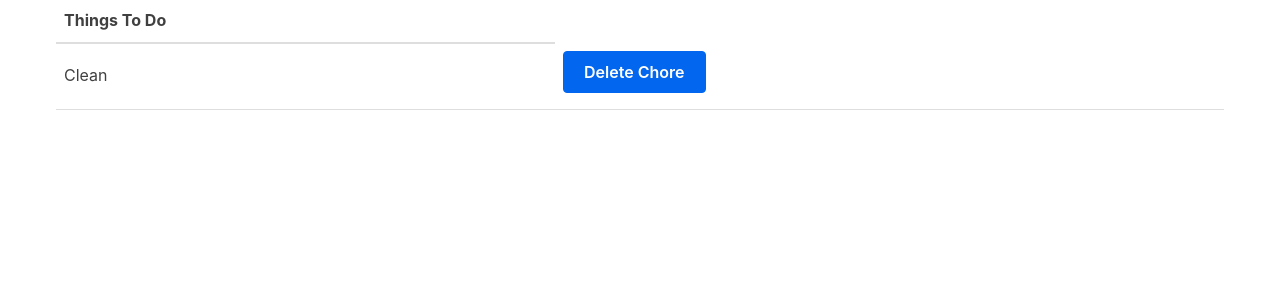
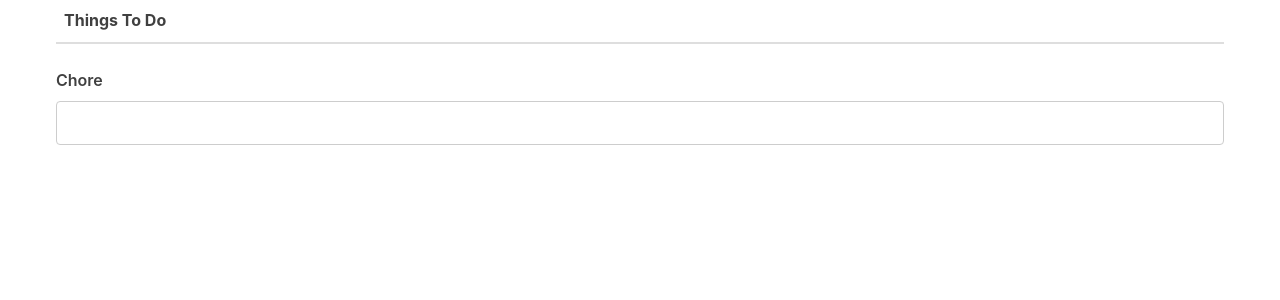
Before and after one commit to AngryGrizzlyBear/ToDoSomething, a React (Create React App) app in the folder react-tutorial/: page / in a window 1280 px wide. Shown: the top 300 px of the page. Built offline with nearby package versions, Linux system fonts and the light colour scheme.

Commit message:
Created an instance to submit form data

```diff
--- a/react-tutorial/src/components/App.js
+++ b/react-tutorial/src/components/App.js
@@ -1,15 +1,12 @@
 import React, {Component} from 'react';
 import Table from './Table';
+import Form from './Form';
 
 
 class App extends Component {
 
     state = {
-        tasks: [
-            {
-                chore: 'Clean',
-            }
-        ]
+        tasks: []
     };
     removeTask = index => {
         const {tasks} = this.state;
@@ -27,6 +24,7 @@
         return (
             <div className="container">
                 <Table taskData={tasks} removeTask={this.removeTask}/>
+                <Form />
             </div>
         );
     }
--- /dev/null
+++ b/react-tutorial/src/components/Form.js
@@ -0,0 +1,39 @@
+import React, {Component} from 'react'
+
+class Form extends Component {
+    constructor(props) {
+        super(props);
+
+        this.initialState = {
+            tasks: '',
+        };
+
+        this.state = this.initialState
+    }
+
+    handleChange = event => {
+        const {name, value} = event.target
+
+        this.setState({
+            [name]: value,
+        });
+    };
+
+    render() {
+        const {chore} = this.state;
+
+        return (
+            <form>
+                <label>Chore</label>
+                <input
+                    type="text"
+                    name="chore"
+                    value={chore}
+                    onChange={this.handleChange}
+                />
+            </form>
+        );
+    }
+}
+
+export default Form;
```
